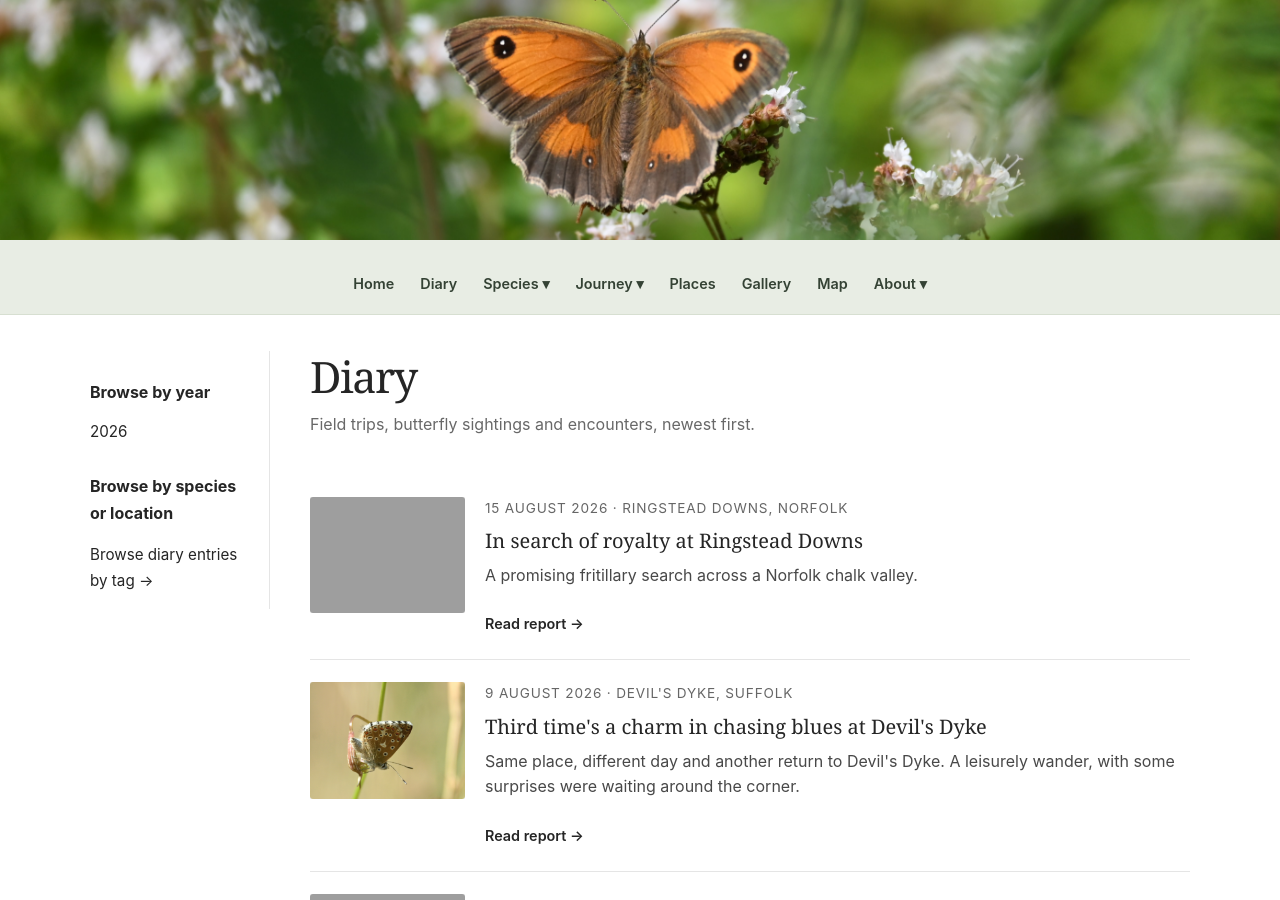
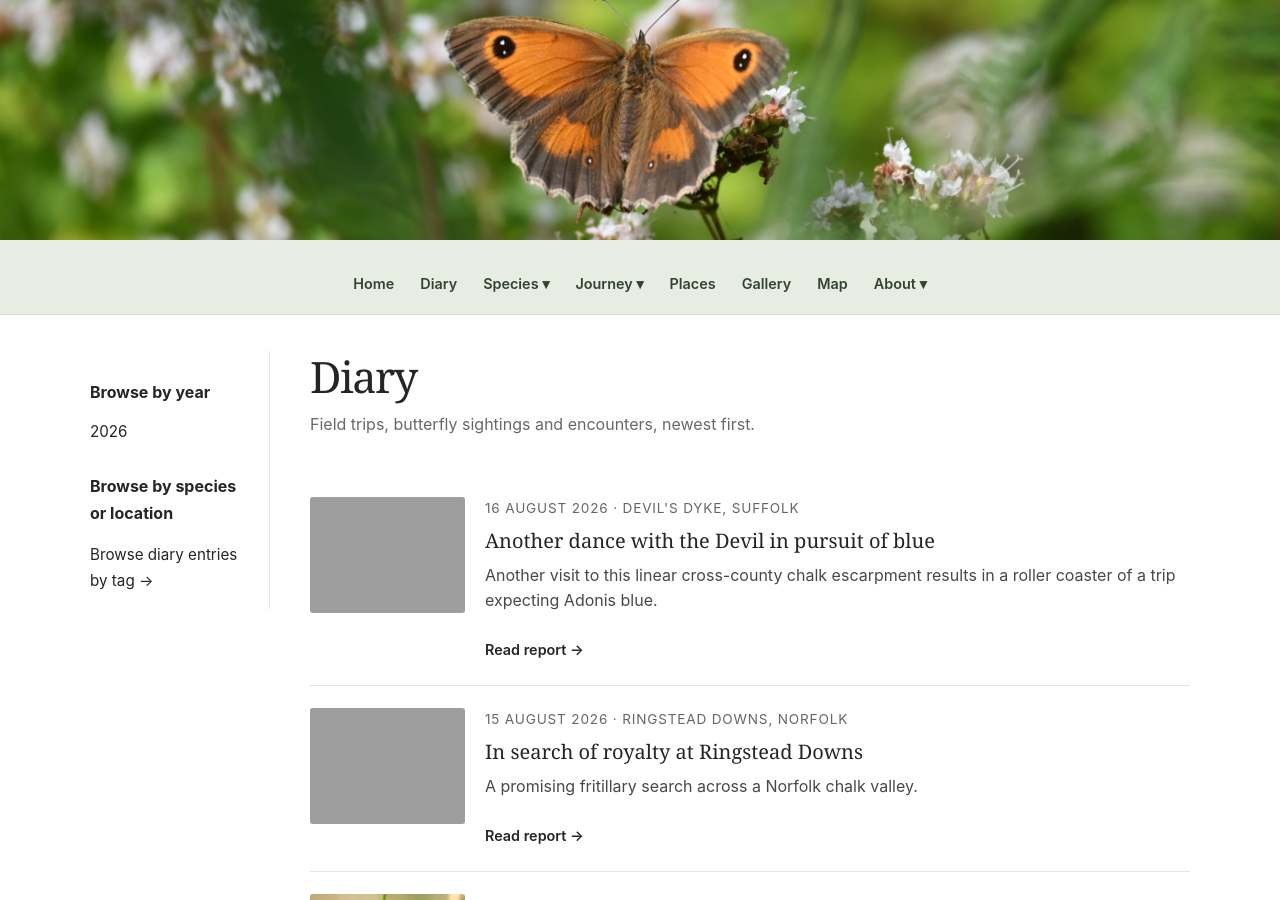
Before and after one commit to christhaxter/butterfly-diaries, a Jekyll site: the page built from journal.html, in a window 1280 px wide and 900 px high. Built offline with Jekyll 4.4.1, drawn with Linux system fonts in a browser that asks for light colours; part of the change alters nothing that is shown; grey boxes are pictures that could not be loaded.

Commit message:
DD 16 Aug first commit

```diff
--- a/_posts/2026-08-09-DevilsDyke.md
+++ b/_posts/2026-08-09-DevilsDyke.md
@@ -9,6 +9,7 @@ excerpt_text: "Same place, different day and another return to Devil's Dyke. A l
 tags:
   - Small copper
   - Chalk hill blue
+  - Adonis blue
   - Field trips
   - Devil's Dyke
 sites:
--- /dev/null
+++ b/_posts/2026-08-16-DevilsDyke.md
@@ -0,0 +1,439 @@
+---
+layout: default
+title: "Another dance with the Devil in pursuit of blue"
+date: 2026-08-16
+location: "Devil's Dyke, Suffolk"
+image: "/assets/images/Devils_Dyke/2026_08_16/Adonis_blue_7.JPG"
+image_alt: "Adonis blue"
+excerpt_text: "Another visit to this linear cross-county chalk escarpment results in a roller coaster of a trip expecting Adonis blue."
+tags:
+  - Small copper
+  - Chalk hill blue
+  - Adonis blue
+  - Clouded yellow
+  - Field trips
+  - Devil's Dyke
+sites:
+  - name: Devil's Dyke
+    species:
+      - Small heath
+      - Brown argus
+      - Common blue
+      - Chalk hill blue
+      - Adonis blue
+      - Meadow brown
+      - Small copper
+      - Red admiral
+      - Painted lady
+      - Small white
+      - Large white
+      - Clouded yellow
+      - Hummingbird hawkmoth
+---
+
+<p class="post-date">
+  16 August 2026 · Devil's Dyke, Suffolk
+</p>
+
+<div class="post-content" markdown="1">
+
+## Another dance with the Devil in pursuit of blue
+
+<figure class="report-figure">
+  <img src="/butterfly-diaries/assets/images/Devils_Dyke/2026_08_16/Adonis_blue_7.JPG"
+       alt="Adonis blue">
+</figure>
+
+After the day before spent at Ringstead Downs, I couldn’t resist a solo trip back at the place I
+had come to love, to Devil’s Dyke. This was primarily to see if that Adonis blue I had seen a
+week ago was just a lucky find, or still there with others, and if indeed a second brood of
+Adonis was underway.
+
+The weather was around the low to mid 20°C, and had been billed as cloudier in the morning,
+improving with sunny spells, so I was targeting the afternoon.
+
+We had been chopping back our lavender hedge in the morning outside our house, but it was more
+sunny than expected. I was keen to down tools and get out to the site soon to take advantage of
+the conditions.
+
+I got out promptly at around 14:00.
+
+<figure class="report-figure">
+  <img src="/butterfly-diaries/assets/images/Devils_Dyke/2026_08_16/View_1.jpg"
+       alt="Fairly nice on arrival">
+  <figcaption>Fairly nice on arrival</figcaption>
+</figure>
+
+It was quite nice at first, but the clouds had started to build again, and most of the time I
+was out here it was quite cloudy, with a moderate breeze over the tops.
+
+<figure class="report-figure">
+  <img src="/butterfly-diaries/assets/images/Devils_Dyke/2026_08_16/Clouds.jpg"
+       alt="Here come the clouds">
+  <figcaption>Here come the clouds</figcaption>
+</figure>
+
+Out onto the slopes, it was very quiet, much quieter than even last time. The chalk hill blues
+were much reduced. It took a few minutes to see one, and there were nearly all females.
+
+<figure class="report-figure">
+  <img src="/butterfly-diaries/assets/images/Devils_Dyke/2026_08_16/Chalk_hill_blue_1.JPG"
+       alt="One of a few female chalk hills still around">
+  <figcaption>One of a few female chalk hills still around</figcaption>
+</figure>
+
+That is to be expected with females emerging perhaps a bit later than males.
+
+<figure class="report-photo-pair">
+  <div class="report-photo-pair-images">
+    <img src="/butterfly-diaries/assets/images/Devils_Dyke/2026_08_16/Chalk_hill_blue_2.jpg"
+       alt="Chalk hill blue 1">
+    <img src="/butterfly-diaries/assets/images/Devils_Dyke/2026_08_16/Chalk_hill_blue_3.JPG"
+       alt="Chalk hill blue 2">
+  </div>
+ <figcaption>A few chalk hills to brighten the day</figcaption>
+</figure>
+
+There were not that many though, prob about 6 to 10 per section, perhaps a few more at times,
+but nothing like the 100+ previously. And I only saw three males the entire time I was there.
+
+I had taken my usual route dropping diagonally down at the end of the first embankment down to
+the thistle patch I had favoured on previous weeks, now very gone over.
+
+<figure class="report-figure">
+  <img src="/butterfly-diaries/assets/images/Devils_Dyke/2026_08_16/Flowers.jpg"
+       alt="Memories of summer blooms">
+  <figcaption>Memories of summer blooms</figcaption>
+</figure>
+
+This, however is still a good spot for small copper that came to say hello.
+
+<figure class="report-figure">
+  <img src="/butterfly-diaries/assets/images/Devils_Dyke/2026_08_16/Small_copper_1.jpg"
+       alt="Small copper">
+  <figcaption>Small copper</figcaption>
+</figure>
+
+The first of the common blues also appeared around here.
+
+<figure class="report-figure">
+  <img src="/butterfly-diaries/assets/images/Devils_Dyke/2026_08_16/Common_blue.JPG"
+       alt="Common blue">
+  <figcaption>Common blue</figcaption>
+</figure>
+
+Scrambling back up again and onto the second embankment, again as last time, another small
+copper showed, as well as a hummingbird hawkmoth buzzing around the slopes looking for
+nectar – I must’ve seen three or four small coppers on the day.
+
+<figure class="report-figure">
+  <img src="/butterfly-diaries/assets/images/Devils_Dyke/2026_08_16/Small_copper_2.JPG"
+       alt="Small copper">
+  <figcaption>Small copper</figcaption>
+</figure>
+
+Out onto the tops, it was cloudier now.
+
+<figure class="report-figure">
+  <img src="/butterfly-diaries/assets/images/Devils_Dyke/2026_08_16/View_2.jpg"
+       alt="Cloudy but still pleasant">
+  <figcaption>Cloudy but still pleasant</figcaption>
+</figure>
+
+The female chalk hills were keeping me amused. I flushed them a fair bit but sometimes they
+just plonked themselves right on the path for some great views.
+
+<figure class="report-figure">
+  <img src="/butterfly-diaries/assets/images/Devils_Dyke/2026_08_16/Chalk_hill_blue_4.JPG"
+       alt="Chalk hill on the chalk">
+  <figcaption>Chalk hill on the chalk</figcaption>
+</figure>
+
+I spooked a kestrel that was sat in a tree on the right-hand side of the track, a nice male.
+Then very soon after this, an amazing sighting, a flash of yellow…
+
+A clouded yellow!
+
+💛
+
+I learned later that some other folks had seen them at Devil’s Dyke recently as well. It has
+been a good year for clouded yellows. I tracked it back the way I had come for a few paces,
+as it had approached me and passed back behind me. However, there was no chance of it stopping
+and therefore no pic. That was in complete contrast to the ones yesterday I had at Ringstead
+Downs, but was more in keeping with their flighty character I was used to. In fact, I was
+fortunate to see the yellow at all. I periodically dip down and peer down into the slopes and
+valley before popping back to the top path. I just chose to do that at the exact moment when
+it breezed by.
+
+I pushed on.
+
+I was keen to get back to the spot where I had seen Adonis blue last weekend. This was the
+flatter section after the end of the third embankment.
+
+I moved a bit quicker to try and mop up any remaining sunshine. On arrival, it was quiet.
+I moved down the path a little, and there were some blues around. I tried to track as many
+as I could to see if any may be an Adonis.
+
+<figure class="report-figure">
+  <img src="/butterfly-diaries/assets/images/Devils_Dyke/2026_08_16/Common_blue_1.JPG"
+       alt="First of a glut of common blues">
+  <figcaption>First of a glut of common blues</figcaption>
+</figure>
+
+Lovely though they are, however, these were all common blues. Well, I was sure most of them
+were – there were definitely some brighter ones. A couple were also mating.
+
+<figure class="report-figure">
+  <img src="/butterfly-diaries/assets/images/Devils_Dyke/2026_08_16/Common_blue_mating.JPG"
+       alt="A tender moment between common blues">
+  <figcaption>A tender moment between common blues</figcaption>
+</figure>
+
+That was a nice shot. Although, this was a little amusing as a rival male was trying to
+intervene and steal his chances.
+
+<figure class="report-figure">
+  <img src="/butterfly-diaries/assets/images/Devils_Dyke/2026_08_16/Common_blue_incoming.jpg"
+       alt="Incoming!">
+  <figcaption>Incoming!</figcaption>
+</figure>
+
+There were plenty of common blues here.
+
+<figure class="report-photo-pair">
+  <div class="report-photo-pair-images">
+    <img src="/butterfly-diaries/assets/images/Devils_Dyke/2026_08_09/Common_blue_2.JPG"
+       alt="Common blue 1">
+    <img src="/butterfly-diaries/assets/images/Devils_Dyke/2026_08_09/Common_blue_3.JPG"
+       alt="Common blue 2">
+  </div>
+</figure>
+<figure class="report-figure">
+  <img src="/butterfly-diaries/assets/images/Devils_Dyke/2026_08_16/Common_blue_4.JPG"
+       alt="Common blues">
+  <figcaption>Common blues</figcaption>
+</figure>
+
+A small heath too was one of loads that were around today.
+
+<figure class="report-figure">
+  <img src="/butterfly-diaries/assets/images/Devils_Dyke/2026_08_16/Small_heath.JPG"
+       alt="Small heath">
+  <figcaption>Small heath</figcaption>
+</figure>
+
+Some kids had also moved through this same section, and a group also on the racecourse
+playing football. Nice to see others about. I spent nearly an hour, from about 15:00 to
+16:00, pacing up and down, but I had to face facts that it wasn’t happening here.
+
+I decided to try and see what the fourth embankment was like, having not often got out
+that far. It was a steep and decent section, with quite a lot of scabious too, and deep
+grasses. Chalk hills again appeared on the path – that chalk must be nice at warm and a
+little microclimate for them.
+
+<figure class="report-figure">
+  <img src="/butterfly-diaries/assets/images/Devils_Dyke/2026_08_16/Chalk_hill_blue_5.JPG"
+       alt="Chalk hill blue female basking">
+  <figcaption>Chalk hill blue female basking</figcaption>
+</figure>
+
+I paused and stopped at a scabious patch – a vibrant small copper copper caught my eye, with
+a bonus chalk hill blue also sharing that spot.
+
+<figure class="report-photo-pair">
+  <div class="report-photo-pair-images">
+    <img src="/butterfly-diaries/assets/images/Devils_Dyke/2026_08_09/Small_copper_3.JPG"
+       alt="Small copper">
+    <img src="/butterfly-diaries/assets/images/Devils_Dyke/2026_08_09/Chalk_hill_blue_6.JPG"
+       alt="Chalk hill blue">
+  </div>
+  <figcaption>Small copper and chalk hill blue agree on a nectar choice</figcaption>
+</figure>
+
+I could also see the end of the Newmarket section in the distance from here, nearer the A14,
+probably where I had walked to from the Burwell end on one of the previous visits to Devil’s
+Dyke. I’ve still never quite fully joined up the dots though walking all the way.
+
+<figure class="report-figure">
+  <img src="/butterfly-diaries/assets/images/Devils_Dyke/2026_08_16/View_3.jpg"
+       alt="View to the ‘end’ of the Newmarket section">
+  <figcaption>View to the ‘end’ of the Newmarket section</figcaption>
+</figure>
+
+Feeling slightly tired after yesterday at Ringstead Downs, and gardening in the morning today,
+I started to head back.
+
+A group of gulls caught my eye off to the side in the racecourse, which I think were mainly
+lesser black-backed and herring gulls, although I didn’t have time to check fully for anything
+more interesting lurking among them. Some immatures too were mixed in.
+
+<figure class="report-figure">
+  <img src="/butterfly-diaries/assets/images/Devils_Dyke/2026_08_16/Gulls.jpg"
+       alt="Gulls on the racecourse">
+  <figcaption>Gulls on the racecourse</figcaption>
+</figure>
+
+Back by the flat meadow section now after leaving the fourth embankment, I came across more
+common blues again, some very smart ones too.
+
+<figure class="report-figure">
+  <img src="/butterfly-diaries/assets/images/Devils_Dyke/2026_08_16/Common_blue_5.JPG"
+       alt="Quite a fresh common blue male">
+  <figcaption>Quite a fresh common blue male</figcaption>
+</figure>
+
+I decided to leave it there though. Fair enough. I had given it a darn good go. The Adonis
+must be very few in number, or amazing at keeping hidden here. Or maybe last time that was super
+lucky and an unusual spot to find them. I was still learning the site and how it works really.
+
+Moving quicker now to get back, the female chalk hills kept landing obligingly.
+
+Look, you are very cute but I have to leave now.
+
+<figure class="report-figure">
+  <img src="/butterfly-diaries/assets/images/Devils_Dyke/2026_08_16/Chalk_hill_blue_7.JPG"
+       alt="Female chalk hill blocks the way">
+  <figcaption>Female chalk hill blocks the way</figcaption>
+</figure>
+
+Before I knew it I was back at the first embankment. Here we are again I thought.
+
+I was actually reminiscing of the moment I had first come to Devil’s Dyke and how I had dipped
+down of the top only to find an Adonis here at the last minute. I was thinking how lucky that
+was and had remembered the circumstances and the way that had happened, obviously not expecting
+it again, but more just out of nostalgia.
+
+I walked a bit along, stopped, scanned, looked down the slope, dropped down a bit to see what was
+lower, went back up again to the top, and then repeated that. That was the previous tactic.
+
+I also tried to remember the exact spot back in June. I was in the middle of the first section
+by this point.
+
+Then, it becomes a bit of a fairy tale.
+
+Can you guess what happened next?
+
+This was a bewildering moment. I saw a flash of blue. OK, probably another common blue, but
+it was bright. I had been fooled here recently before though.
+
+The butterfly stopped.
+
+I raised my camera.
+
+Boom. ADONIS!
+
+<figure class="report-figure">
+  <img src="/butterfly-diaries/assets/images/Devils_Dyke/2026_08_16/Adonis_blue_1.jpg"
+       alt="Adonis blue, makes a late appearance!">
+  <figcaption>Adonis blue, makes a late appearance!</figcaption>
+</figure>
+
+This was incredible. It was like time was repeating itself – had I just time-slipped?
+
+Again, I was about to head back, given up, and there it was. This was the third time really
+if you count the first adonis, and then the black hairstreak at Fermyn Woods. And what was
+also interesting here, was the circumstances were almost exactly the same as the first adonis
+sighting. The time of day: later afternoon. The conditions: cloudier, and a bit breezy.
+Coincidence? Well it was only a couple of data points so I couldn’t read too much into it,
+but your mind goes there.
+
+I shuffled down the slope to get closer.
+
+<figure class="report-photo-stack">
+  <img src="/butterfly-diaries/assets/images/Devils_Dyke/2026_08_16/Adonis_blue_4.JPG"
+       alt="Adonis blue 2">
+
+  <img src="/butterfly-diaries/assets/images/Devils_Dyke/2026_08_16/Adonis_blue_5.JPG"
+       alt="Adonis blue 3">
+
+  <figcaption>Amazing views</figcaption>
+</figure>
+
+It was another stubborn one keeping its blue a secret. I then pushed too hard and spooked it.
+
+Oh oh, had I blown it?
+
+I followed it really easily. It’s blue stood out well against the slope, and then I caught up
+with it again as it landed on a flower head.
+
+<figure class="report-figure">
+  <img src="/butterfly-diaries/assets/images/Devils_Dyke/2026_08_16/Adonis_blue_6.JPG"
+       alt="A second chance to get close to one on a carline thistle">
+  <figcaption>A second chance to get close to one on a carline thistle</figcaption>
+</figure>
+
+Videos were taken too. He was letting me get close and was looking amazingly fresh. I stuck a
+little while longer here sat in the slope next to the adonis. Some people across the other
+side of the ditch across on the road looked over at me as if to say, what on earth is that
+guy doing? I wasn’t concerned, I had waited for this moment.
+
+The question – would he reveal his blue?
+
+Well, yes!! But only for about 5 seconds.
+
+<figure class="report-photo-stack">
+  <img src="/butterfly-diaries/assets/images/Devils_Dyke/2026_08_16/Adonis_blue_7.JPG"
+       alt="Adonis blue 5">
+
+  <img src="/butterfly-diaries/assets/images/Devils_Dyke/2026_08_16/Adonis_blue_8.JPG"
+       alt="Adonis blue 6">
+
+  <figcaption>The blue is glimpsed 💙</figcaption>
+</figure>
+
+Grass stem in the way, but wow! That was all I needed. He flitted once more to another flower
+head and was actually defending the patches here against other occasional chalk hill blues.
+
+<figure class="report-photo-stack">
+  <img src="/butterfly-diaries/assets/images/Devils_Dyke/2026_08_16/Adonis_blue_9.jpg"
+       alt="Adonis blue 7">
+
+  <img src="/butterfly-diaries/assets/images/Devils_Dyke/2026_08_16/Adonis_blue_10.JPG"
+       alt="Adonis blue 7">
+
+  <img src="/butterfly-diaries/assets/images/Devils_Dyke/2026_08_16/Adonis_blue_13.jpg"
+       alt="Adonis blue 8">
+
+  <figcaption>The chequered fringes were so clear 🏁</figcaption>
+</figure>
+
+Stunning. I then lost sight of him and I made my way back, around 16:50 by this point. That
+was probably a good 20 mins or more I had spent with the adonis blue. You can’t ask for more
+than that. I had begun to wonder where the female adonis blues may be, as I had not come
+across any, with every brown blue butterfly that I had seen being a chalk hill. I am sure
+they are around somewhere.
+
+It had been an amazing day and the trip felt like a closed loop from my first visit. It is
+funny how these trips write their own scripts. The manner of this find was again another
+incredible moment from a fun packed season.
+
+Would I be back again this year? Not sure. I was actually starting to get a bit exited about
+next year too. I first came here at the tail end of the adonis brood number 1 in June; I had
+seen posts of up to 20 or more adonis blues at their peak in May, which must’ve been amazing
+to see. However, by then I had also missed green hairstreak and dingy skipper, where I had
+instead enjoyed the latter at Totternhoe this year. I will have to explore more of the Reach end
+of Devil’s Dyke too next year. But what a great way to have ended this visit, and with lots still
+to look forward to.
+
+## Species tally
+
+### Butterflies (12)
+
+Small heath (25), brown argus (1), common blue (15), chalk hill blue (28), adonis blue (1),
+large white (1), small white (12), small copper (4), painted lady (1), clouded yellow (1), meadow
+brown (1), humingbird hawkmoth (2)
+
+### Other: birds`*`
+
+Swallow, green woodpecker, kestrel, chiffchaff, linnet, lesser black-backed gull, herring gull,
+carion crow, woodpigeon
+
+`*`not a full survey
+
+## Stats
+
+**Start time:** 14:00
+
+**End time:** 17:00
+
+</div>
```
